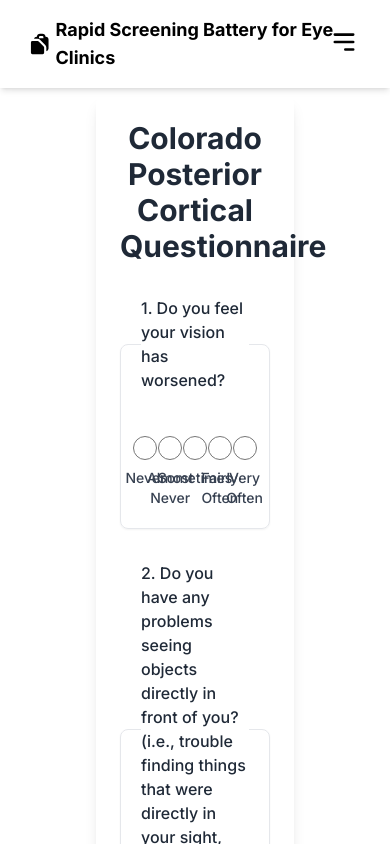
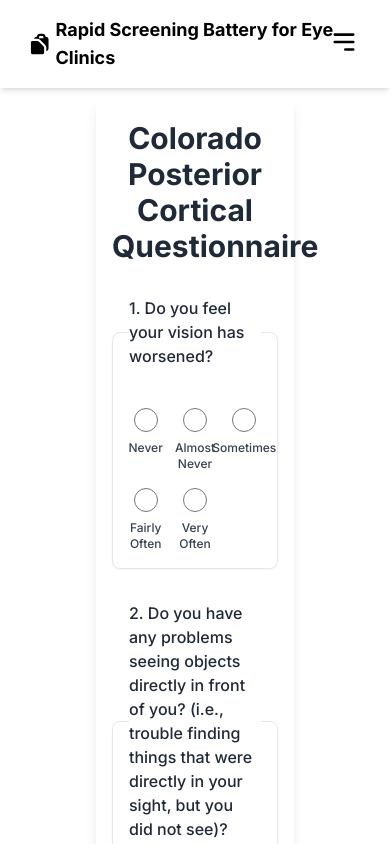
Before and after one commit to pelaklab/pca-assessment, a Next.js app: page /assessments/questionnaire in a window 390 px wide. Shown: the top 844 px of the page. Built offline with nearby package versions, Linux system fonts and the light colour scheme.

Commit message:
make mobile friendly

```diff
--- a/app/assessments/questionnaire/coloradoVision.tsx
+++ b/app/assessments/questionnaire/coloradoVision.tsx
@@ -18,7 +18,7 @@ const questions = [
   "Are you having any problems knowing left from right?",
 ];
 
-const Questionnaire: React.FC  = () => {
+const Questionnaire: React.FC = () => {
   const [answers, setAnswers] = useState<number[]>(Array(questions.length).fill(null));
   const [score, setScore] = useState<number | null>(null); // To store the total score after submission
 
@@ -44,16 +44,16 @@ const Questionnaire: React.FC  = () => {
   ]
 
   return (
-    <div className="container mx-auto p-6 max-w-3xl bg-white rounded-lg shadow-lg">
+    <div className="container mx-auto px-4 sm:px-6 lg:px-8 py-6 max-w-full sm:max-w-3xl bg-white rounded-lg shadow-lg">
       <h1 className="text-3xl font-bold mb-8 text-center text-gray-800">Colorado Posterior Cortical Questionnaire</h1>
 
       <form onSubmit={handleSubmit} className="space-y-8">
         {questions.map((question, index) => (
-          <fieldset key={index} className="border p-5 rounded-lg shadow-sm">
+          <fieldset key={index} className="border p-4 rounded-lg shadow-sm">
             <legend id={`question-${index}-label`} className="text-l font-medium mb-3 text-gray-800">
               {index + 1}. {question}
             </legend>
-            <div className="grid grid-cols-5 gap-4 mt-3">
+            <div className="grid grid-cols-3 sm:grid-cols-5 gap-4 mt-3">
               {scoringSystem.map(({ score, label }) => (
                 <label key={score} className="flex flex-col items-center text-center">
                   <input
@@ -65,7 +65,7 @@ const Questionnaire: React.FC  = () => {
                     className="h-6 w-6 text-indigo-600 focus:ring-indigo-500 focus:ring-2 rounded-full border-gray-300"
                     aria-labelledby={`question-${index}-label`}
                   />
-                  <span className="mt-2 text-sm font-medium text-gray-700">{label}</span>
+                  <span className="mt-2 text-xs sm:text-sm font-medium text-gray-700">{label}</span>
                 </label>
               ))}
             </div>
@@ -85,8 +85,9 @@ const Questionnaire: React.FC  = () => {
           <h2 className="text-2xl font-semibold">Your Total Score: {score}</h2>
         </div>
       )}
-    </div >
+    </div>
   );
+
 };
 
 export { Questionnaire as CpcQuestionnaire }
```
